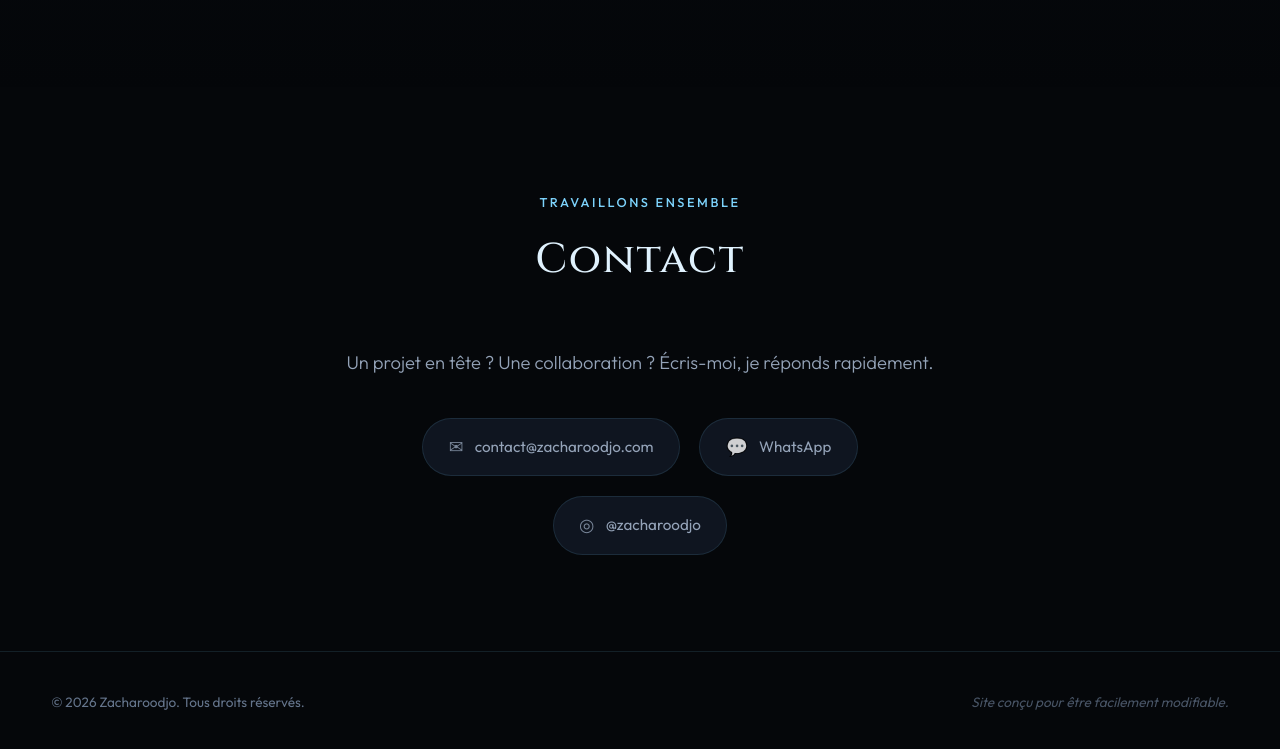
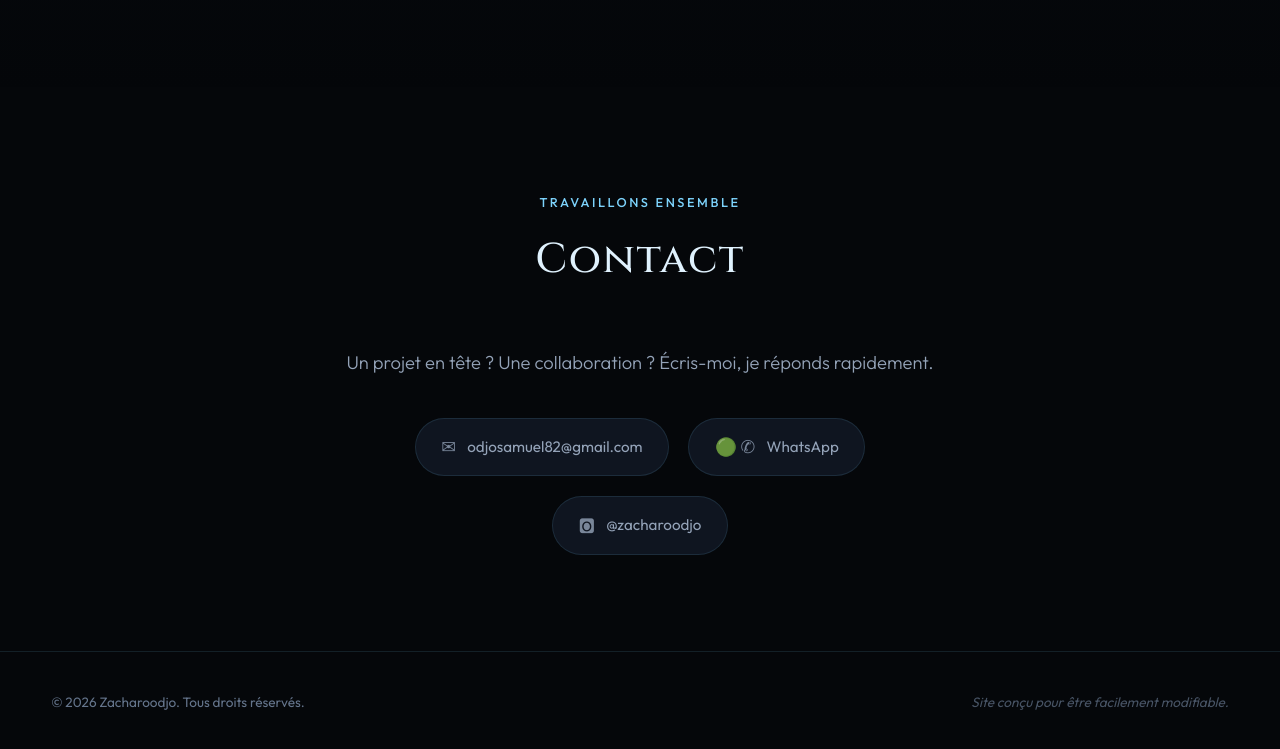
Before and after one commit to koyaapay-hub/portfoliozach, a plain HTML site: page index.html in a window 1280 px wide. Shown: the part 3576-4325 px from the top of the page. Drawn offline with Linux system fonts and the light colour scheme.

Commit message:
index.html

```diff
--- a/index.html
+++ b/index.html
@@ -41,7 +41,6 @@
       <p class="hero-label">Vidéaste Professionnel</p>
       <h1 class="hero-title">Zacharoodjo</h1>
       <p class="hero-subtitle">
-        <!-- TEXTE MODIFIABLE : Change cette phrase selon ton style -->
         Images fortes. Montages précis. Histoires qui restent.
       </p>
       <a href="#portfolio" class="btn btn-primary">Voir mon travail</a>
@@ -272,7 +271,6 @@
 
       <div class="contact-content">
         <p class="contact-intro">
-          <!-- TEXTE MODIFIABLE -->
           Un projet en tête ? Une collaboration ? Écris-moi, je réponds rapidement.
         </p>
 
@@ -282,16 +280,16 @@
             MODIFIE TES COORDONNÉES ICI
             ══════════════════════════════════════
           -->
-          <a href="mailto:contact@zacharoodjo.com" class="contact-item">
+          <a href="mailto:odjosamuel82@gmail.com" class="contact-item">
             <span class="contact-icon">✉</span>
-            <span>contact@zacharoodjo.com</span>
+            <span>odjosamuel82@gmail.com</span>
           </a>
-          <a href="https://wa.me/243000000000" class="contact-item" target="_blank" rel="noopener">
-            <span class="contact-icon">💬</span>
+          <a href="https://wa.me/2290140517276" class="contact-item" target="_blank" rel="noopener">
+            <span class="contact-icon">🟢 ✆</span>
             <span>WhatsApp</span>
           </a>
           <a href="https://instagram.com/zacharoodjo" class="contact-item" target="_blank" rel="noopener">
-            <span class="contact-icon">◎</span>
+            <span class="contact-icon">🅾</span>
             <span>@zacharoodjo</span>
           </a>
         </div>
```
